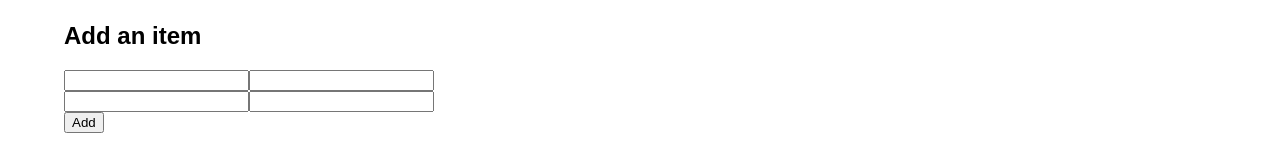
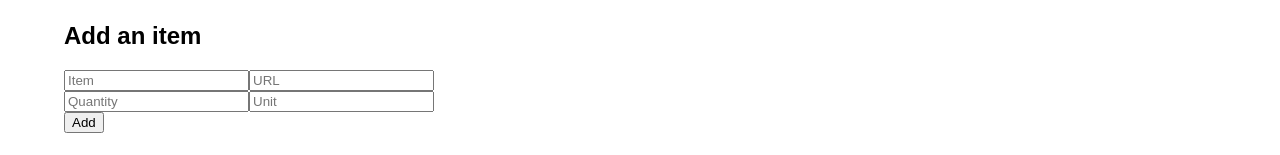
Before and after one commit to Kern89/fs-react-shopping-list, a React (Vite) app: page / in a window 1280 px wide. Shown: the part 120-275 px from the top of the page. Built offline with nearby package versions, Linux system fonts and the light colour scheme; no server answers.

Commit message:
form functions

```diff
--- a/src/components/App/App.jsx
+++ b/src/components/App/App.jsx
@@ -1,13 +1,23 @@
-import React from 'react';
-
-import Header from '../Header/Header.jsx'
-import Form from '../Form/Form.jsx'
-import List from '../List/List.jsx'
-
+import React, {useState} from 'react';
+import Header from '../Header/Header.jsx';
+import Form from '../Form/Form.jsx';
+import List from '../List/List.jsx';
+import axios from 'axios';
 import './App.css';
 
 
 function App() {
+    // List array
+    const [itemList, setItemList] = useState([]);
+    // GET
+    const getGroceryList = () => {
+        axios.get('/api/groceries').then((response) => {
+            setItemList(response.data);
+        }).catch((error) => {
+            console.log(error);
+            alert('Something went wrong!');
+        })
+    }
 
     // PUT
 
@@ -18,9 +28,9 @@ function App() {
             <Header />
             <main>
                 <p>Under Construction...</p>
-            <Form />
+            <Form getGroceryList={getGroceryList} />
             <h2>Shopping List</h2>
-            <List />
+            <List getGroceryList={getGroceryList} itemList={itemList} />
             </main>
         </div>
     );
--- a/src/components/Form/Form.jsx
+++ b/src/components/Form/Form.jsx
@@ -1,17 +1,39 @@
-import React from "react";
+import React, { useState } from "react";
+import axios from 'axios';
+import App from "../App/App";
+function Form({getGroceryList}) {
+    // Input Variables
+    let [item, setItem] = useState('');
+    let [url, SetUrl] = useState('');
+    let [quantity, SetQuantity] = useState('');
+    let [unit, SetUnit] = useState('');
 
-function Form() {
-    // Input Variables
     // POST
+    const addGroceryItem = (event) => {
+        event.preventDefault();
+        console.log('in POST');
+        //const grocery = {item, url, unit, quantity}
+        axios.post('/api/groceries', {name: item,displayImage: url,unit: unit,quantity: quantity}).then((response) => {
+            setItem('');
+            SetUrl('');
+            SetQuantity('');
+            SetUnit('');
+            getGroceryList();
+        }).catch((error) => {
+            console.log('Error:', error);
+            alert('Something went wrong!')
+        })
+    }
+
     return(
         <div>
             <h2>Add an item</h2>
-            <form>
-                <input type="text" placeholder=""></input>
-                <input type="text" placeholder=""></input>
+            <form onSubmit={(e) => {addGroceryItem(e)}}>
+                <input type="text" placeholder="Item" onChange={e => {setItem(e.target.value)}}></input>
+                <input type="text" placeholder="URL" onChange={e => {SetUrl(e.target.value)}}></input>
                 <br />
-                <input type="text" placeholder=""></input>
-                <input type="text" placeholder=""></input>
+                <input type="text" placeholder="Quantity" onChange={e => {SetQuantity(e.target.value)}}></input>
+                <input type="text" placeholder="Unit" onChange={e => {SetUnit(e.target.value)}}></input>
                 <br />
                 <input type="submit" value="Add"></input>
             </form>
--- a/src/components/List/List.jsx
+++ b/src/components/List/List.jsx
@@ -2,25 +2,18 @@ import React from 'react';
 import './List.css';
 import axios from 'axios';
 import { useState, useEffect } from 'react';
-function List() {
+import App from '../App/App';
+function List({getGroceryList, itemList}) {
     // useEffect called on page load
     useEffect(() => {
         console.log();
         getGroceryList();
     }, []);
 
-    // List array
-    const [itemList, setItemList] = useState([]);
+
 
     // GET
-    const getGroceryList = () => {
-        axios.get('/api/groceries').then((response) => {
-            setItemList(response.data);
-        }).catch((error) => {
-            console.log(error);
-            alert('Something went wrong!');
-        })
-    }
+
     // DELETE
     const removeListItem = (id) => {
         console.log('remove item:', id);
```
Also changed, not shown: 1 other file (tests, documents, lock files or other folders).
